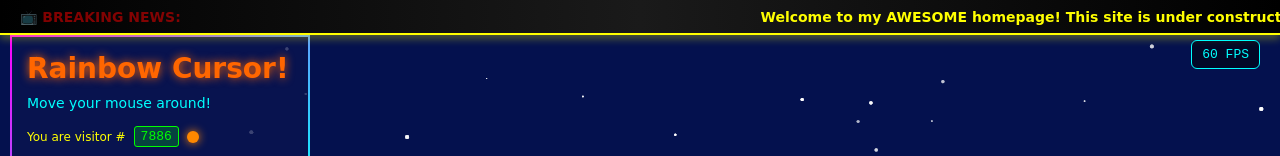
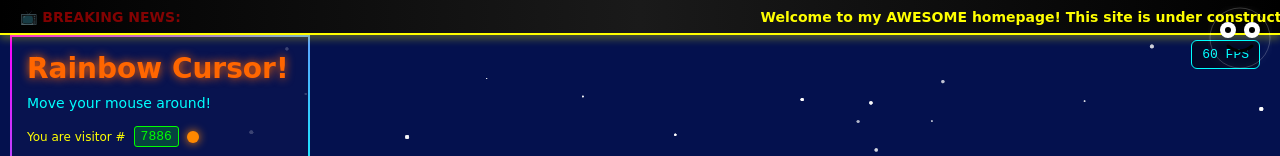
Before and after one commit to azzadaboss/gamegamef, a React (Vite) app: page / in a window 1280 px wide. Shown: the top 156 px of the page. Built offline with nearby package versions, Linux system fonts and the light colour scheme; the HTML template or start-up script is replaced by a standard one.

Commit message:
Add top-right smiley with eyes that follow mouse; blank target page

```diff
--- a/src/App.css
+++ b/src/App.css
@@ -443,3 +443,20 @@
   z-index: 1100;
   font-family: monospace;
 }
+
+.smiley-button {
+  position: fixed;
+  top: 6px;
+  right: 8px;
+  width: 64px;
+  height: 64px;
+  z-index: 1200;
+  cursor: pointer;
+  display: flex;
+  align-items: center;
+  justify-content: center;
+}
+
+.smiley-button svg { pointer-events: none; }
+
+.smiley-button:focus { outline: 2px dashed #FFFF00; outline-offset: 4px; }
--- a/src/App.tsx
+++ b/src/App.tsx
@@ -183,6 +183,35 @@ export default function App() {
       }
     }
 
+    // update smiley pupils based on mouse position
+    const handlePupilMove = (e: MouseEvent) => {
+      const left = document.getElementById('leftPupil')
+      const right = document.getElementById('rightPupil')
+      const smiley = document.querySelector('.smiley-button') as HTMLElement | null
+      if (!left || !right || !smiley) return
+      const rect = smiley.getBoundingClientRect()
+      const cx = rect.left + rect.width / 2
+      const cy = rect.top + rect.height / 2
+      const maxOffset = 3.5
+      const calc = (eyeCx: number, eyeCy: number) => {
+        const dx = e.clientX - eyeCx
+        const dy = e.clientY - eyeCy
+        const dist = Math.sqrt(dx * dx + dy * dy) || 1
+        const nx = (dx / dist) * Math.min(maxOffset, dist / 12)
+        const ny = (dy / dist) * Math.min(maxOffset, dist / 12)
+        return { nx, ny }
+      }
+      // left eye center approx
+      const leftEye = { x: rect.left + rect.width * 0.32, y: rect.top + rect.height * 0.37 }
+      const rightEye = { x: rect.left + rect.width * 0.68, y: rect.top + rect.height * 0.37 }
+      const l = calc(leftEye.x, leftEye.y)
+      const r = calc(rightEye.x, rightEye.y)
+      left.setAttribute('cx', String(20 + l.nx))
+      left.setAttribute('cy', String(24 + l.ny))
+      right.setAttribute('cx', String(44 + r.nx))
+      right.setAttribute('cy', String(24 + r.ny))
+    }
+
     const handleMouseDown = () => {
       const palette = ['#00FFFF', '#00FF00', '#FF6600', '#FFFF00', '#FF00FF']
       const colors = colorMode === 'rainbow' ? palette : ['#FF3B3B', '#FFD93D', '#6EE7B7', '#60A5FA', '#C084FC']
@@ -214,6 +243,7 @@ export default function App() {
     }
 
     window.addEventListener('mousemove', handleMouseMove)
+    window.addEventListener('mousemove', handlePupilMove)
     window.addEventListener('mousedown', handleMouseDown)
 
     const animate = () => {
@@ -298,6 +328,7 @@ export default function App() {
     return () => {
       window.removeEventListener('resize', resizeCanvas)
       window.removeEventListener('mousemove', handleMouseMove)
+      window.removeEventListener('mousemove', handlePupilMove)
       window.removeEventListener('mousedown', handleMouseDown)
       if (animationRef.current) {
         cancelAnimationFrame(animationRef.current)
@@ -445,6 +476,28 @@ export default function App() {
 
       <div className="fps-display">{fps} FPS</div>
 
+      <div className="smiley-button" role="button" tabIndex={0} onClick={() => (window.location.href = '/blank.html')} onKeyPress={(e) => { if (e.key === 'Enter') window.location.href = '/blank.html' }} aria-label="Smiley link">
+        <svg width="64" height="64" viewBox="0 0 64 64" xmlns="http://www.w3.org/2000/svg">
+          <defs>
+            <filter id="glow" x="-50%" y="-50%" width="200%" height="200%">
+              <feGaussianBlur stdDeviation="3" result="coloredBlur" />
+              <feMerge>
+                <feMergeNode in="coloredBlur" />
+                <feMergeNode in="SourceGraphic" />
+              </feMerge>
+            </filter>
+          </defs>
+          <g filter="url(#glow)">
+            <circle cx="32" cy="32" r="30" fill="url(#smileGradient)" stroke="#fff" strokeOpacity="0.2" />
+          </g>
+          <circle cx="20" cy="24" r="8" fill="#fff" />
+          <circle cx="44" cy="24" r="8" fill="#fff" />
+          <circle id="leftPupil" cx="20" cy="24" r="3" fill="#000" />
+          <circle id="rightPupil" cx="44" cy="24" r="3" fill="#000" />
+          <path d="M20 40 Q32 50 44 40" stroke="#000" strokeWidth="3" fill="none" strokeLinecap="round" />
+        </svg>
+      </div>
+
       <div className="netscape-box">
         <span>Best viewed in Netscape Navigator 4.0</span>
         <div className="color-squares">
```
Also changed, not shown: blank.html (added, +12 -0 lines).
